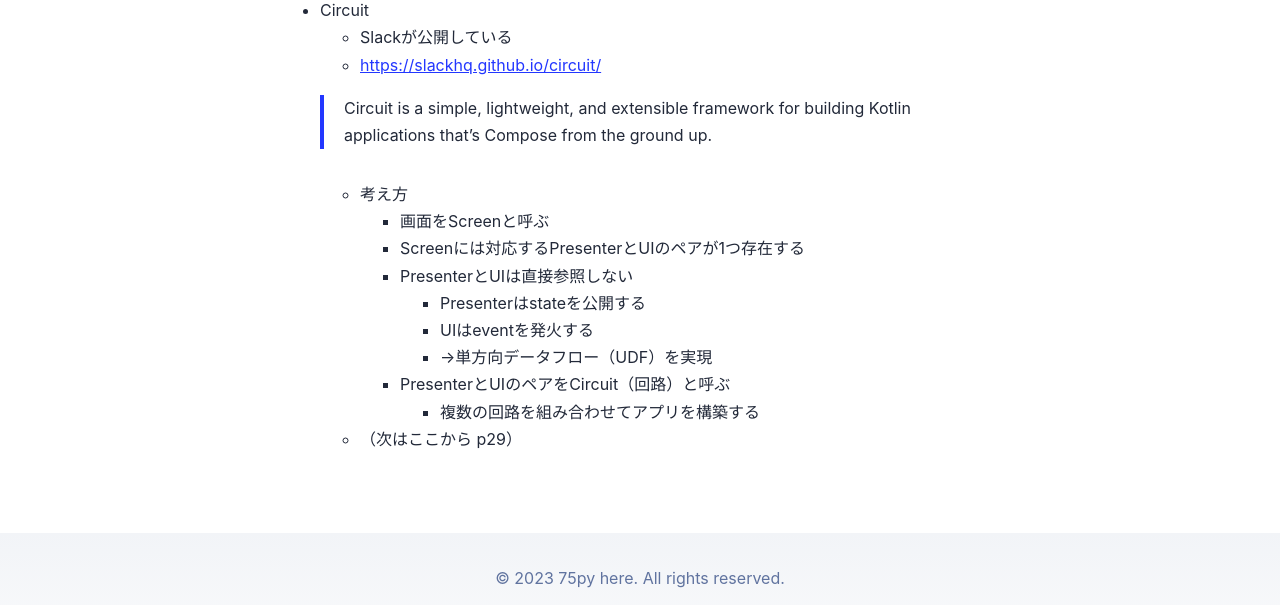
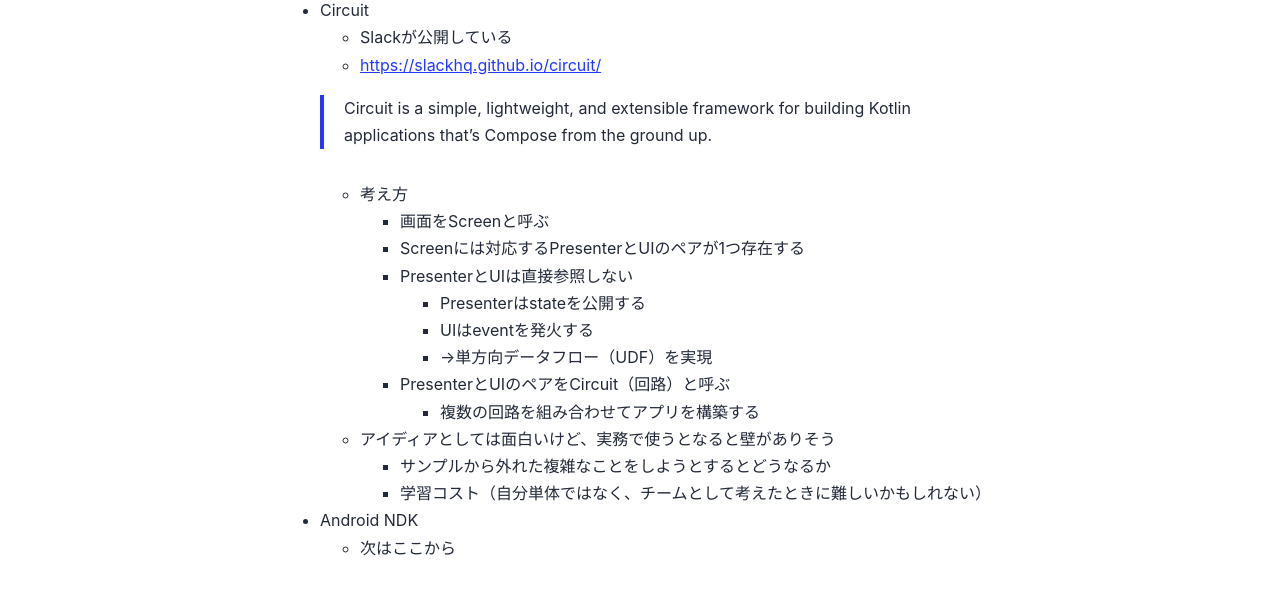
Before and after one commit to 75py/blog, an Astro site: page /blog/202308/books-app-tech-frontline in a window 1280 px wide. Shown: the part 854-1459 px from the top of the page. Built offline with nearby package versions, Linux system fonts and the light colour scheme; Astro itself is replaced by a stand-in of ours.

Commit message:
Add notes on using Circuit and potential challenges with Complex tasks

```diff
--- a/src/content/blog/202308/books-app-tech-frontline.md
+++ b/src/content/blog/202308/books-app-tech-frontline.md
@@ -42,4 +42,8 @@
       - →単方向データフロー（UDF）を実現
     - PresenterとUIのペアをCircuit（回路）と呼ぶ
       - 複数の回路を組み合わせてアプリを構築する
-  - （次はここから p29）
+  - アイディアとしては面白いけど、実務で使うとなると壁がありそう
+    - サンプルから外れた複雑なことをしようとするとどうなるか
+    - 学習コスト（自分単体ではなく、チームとして考えたときに難しいかもしれない）
+- Android NDK
+  - 次はここから
```
